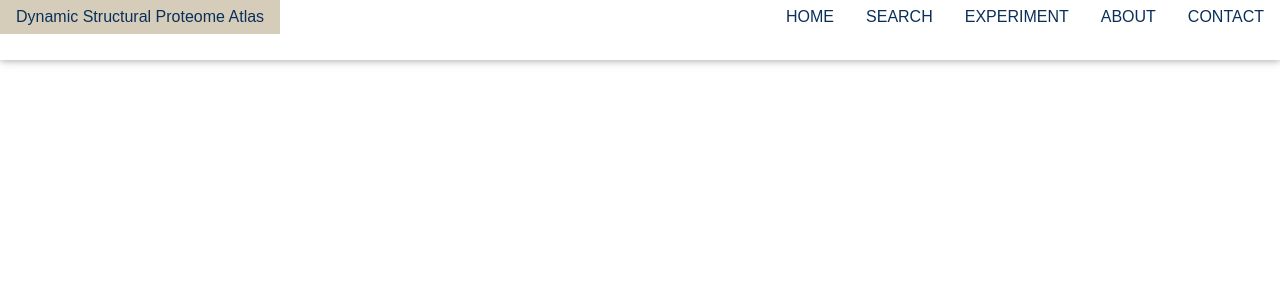
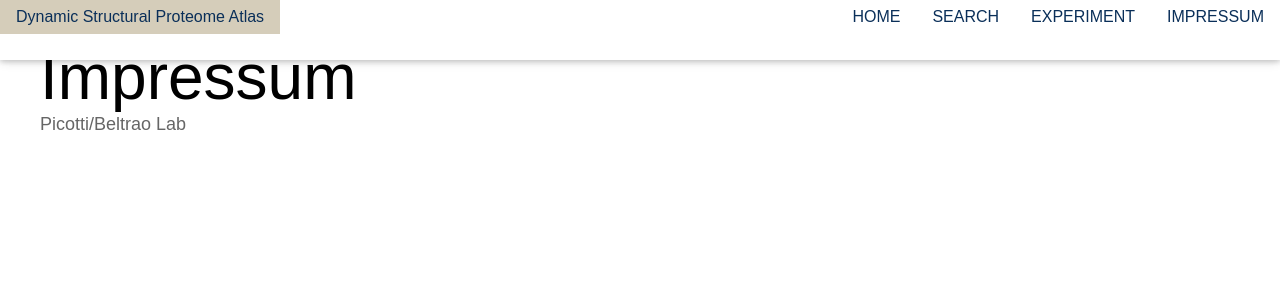
Before and after one commit to DSPAtlas/dspa-frontend, a React (Create React App) app: page /impressum in a window 1280 px wide. Before the commit this address had no page. Shown: the top 300 px of the page. Built offline with nearby package versions, Linux system fonts and the light colour scheme.

Commit message:
fix impressum center header

```diff
--- a/src/App.jsx
+++ b/src/App.jsx
@@ -5,7 +5,7 @@ import ProteinSearch from './components/Search';
 import ProteinVisualization from './components/ProteinView';
 import ExperimentInfo from './components/ExperimentView';
 import ExperimentsOverview from './components/ExperimentsOverview';
-import About from './components/About';
+import Impressum from './components/Impressum';
 import Contact from './components/Contact';
 import Treatment from './components/TreatmentView';
 import Pathway from './components/Pathway';
@@ -34,8 +34,7 @@ const App = () => {
           <a href="/" className="navigation-bar-item navigation-button">HOME</a>
           <a href="/search" className="navigation-bar-item navigation-button"> SEARCH</a>
           <a href="/experiments" className="navigation-bar-item navigation-button"> EXPERIMENT</a>
-          <a href="/about" className="navigation-bar-item navigation-button"> ABOUT</a>
-          <a href="/contact" className="navigation-bar-item navigation-button"> CONTACT</a>
+          <a href="/impressum" className="navigation-bar-item navigation-button"> IMPRESSUM</a>
         </div>
       </div>
     </div>
@@ -43,8 +42,7 @@ const App = () => {
   <Routes>
     <Route path="/" element={<Home />} />
     <Route path="/search" element={<ProteinSearch />} />
-    <Route path="/about" element={<About />} />
-    <Route path="/contact" element={<Contact />} />
+    <Route path="/impressum" element={<Impressum />} />
     <Route path="/visualize/:proteinName" element={<ProteinVisualization />} />
     <Route path="/experiment/:experimentID" element={<ExperimentInfo />} />
     <Route path="/experiments" element={<ExperimentsOverview />} />
--- a/src/components/ExperimentView.jsx
+++ b/src/components/ExperimentView.jsx
@@ -124,8 +124,10 @@ const ExperimentInfo = () => {
                 <div className="results-experiment-search-container">
                     <div id="chart"></div>
                 </div>
-                <div>
+                <div >
+                    <div  className="experiment-header">
                 <h1>Top 20 Proteins by Cumulative LiP Score</h1><br />
+                </div>
                 <div className="experiment-protein-container">
                 <table>
                     <thead>
--- a/src/components/About.jsx
+++ b/src/components/Impressum.jsx
@@ -1,4 +1,4 @@
-function About () {
+function Impressum () {
   return (
     <>
       <main className="about">
@@ -12,4 +12,4 @@ function About () {
   );
 }
 
-export default About;
+export default Impressum;
```
